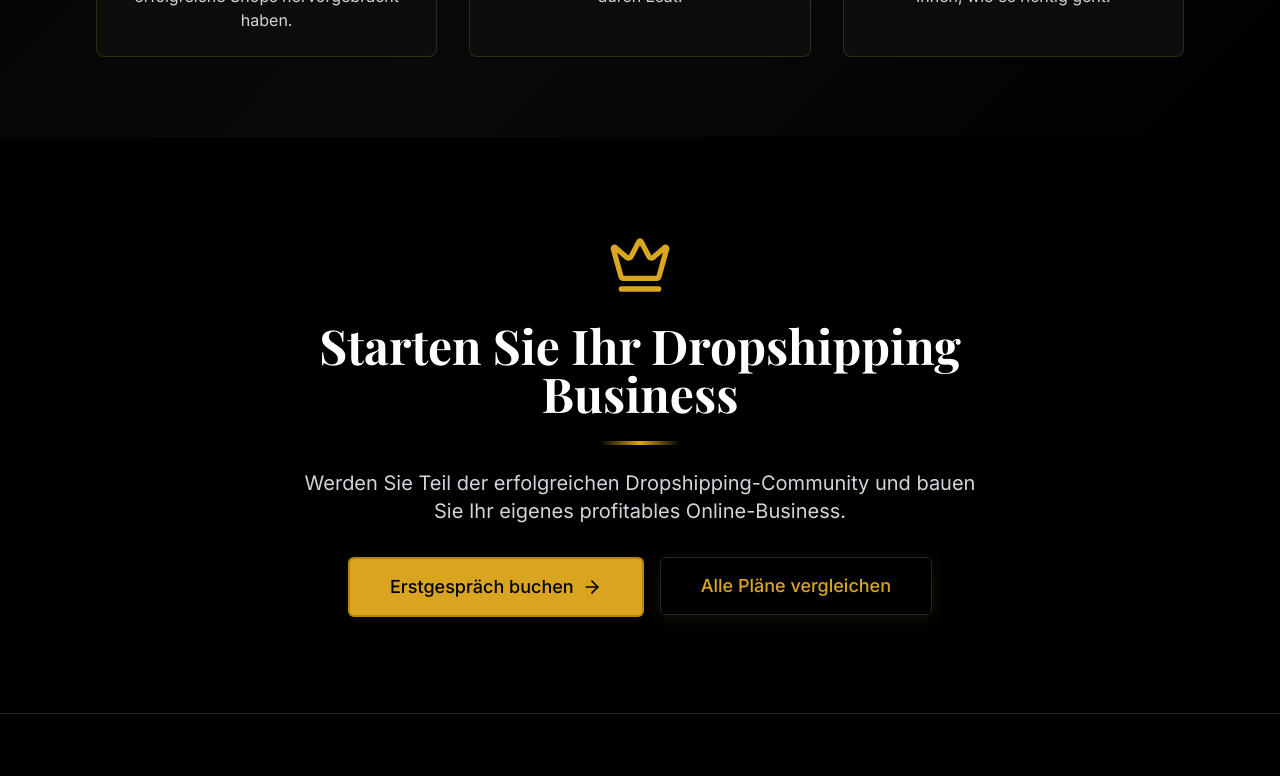
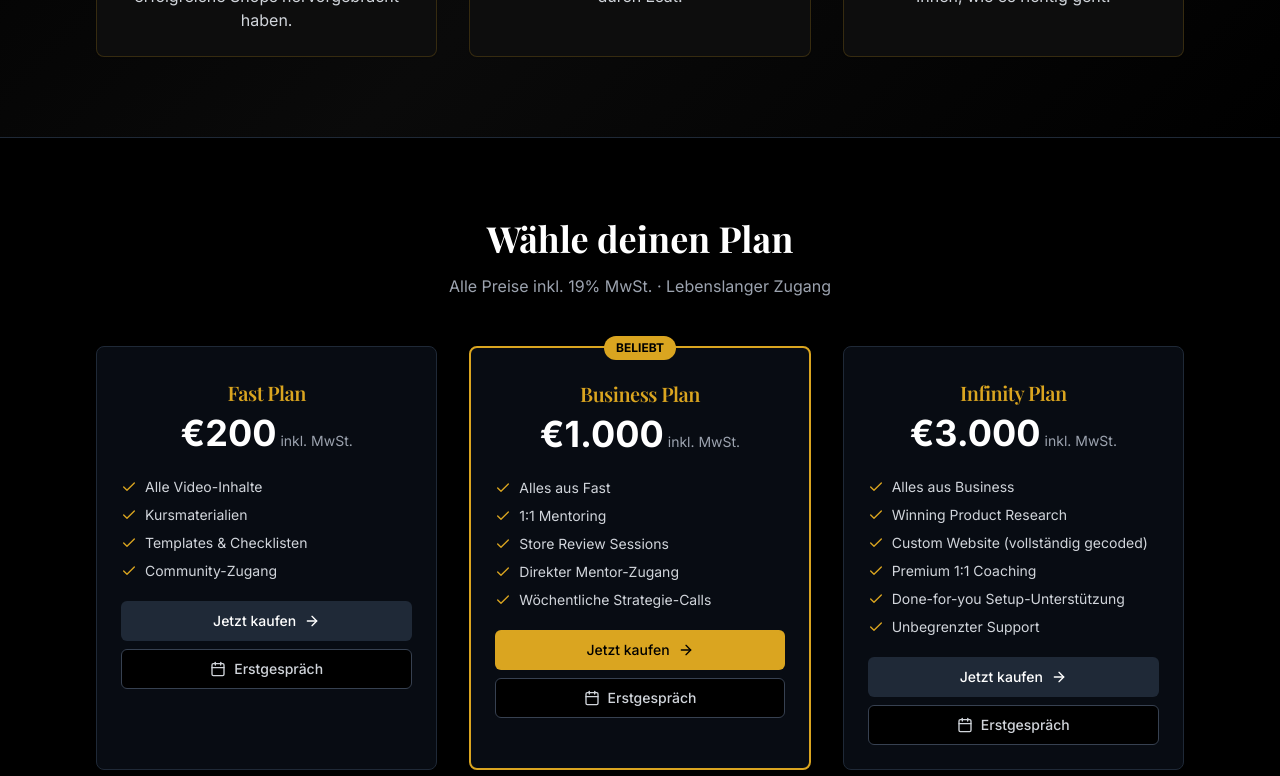
Before and after one commit to hypexcloud/university-ecom, a Next.js app: page /courses/dropshipping in a window 1280 px wide. Shown: the part 3860-4636 px from the top of the page. Built offline with nearby package versions, Linux system fonts and the light colour scheme; no server answers; a web font is replaced by a local one.

Commit message:
feat: add plan selection with buy + Erstgespräch CTAs to course detail pages (AI + Dropshipping)

```diff
--- a/src/app/(marketing)/courses/ai/page.tsx
+++ b/src/app/(marketing)/courses/ai/page.tsx
@@ -1,6 +1,6 @@
 import { Button } from '@/components/ui/button'
 import { Card, CardContent, CardDescription, CardHeader, CardTitle } from '@/components/ui/card'
-import { ArrowRight, BookOpen, CheckCircle2, Crown, Clock, Users, Star, Zap } from 'lucide-react'
+import { ArrowRight, BookOpen, CheckCircle2, Crown, Clock, Users, Star, Zap, Check, Calendar } from 'lucide-react'
 import Link from 'next/link'
 import { AI_COURSE_DATA } from '@/lib/courses-data'
 
@@ -255,29 +255,41 @@ export default function AICursePage() {
         </div>
       </section>
 
-      {/* CTA Section */}
-      <section className="px-6 py-24 section-prestige">
-        <div className="container mx-auto max-w-4xl text-center">
-          <Crown className="w-16 h-16 text-prestige-gold-500 mx-auto mb-6" />
-          <h2 className="text-4xl md:text-5xl font-display font-bold text-prestige-white mb-6">
-            Bereit für die AI-Revolution?
-          </h2>
-          <div className="accent-line-gold mx-auto mb-6"></div>
-          <p className="text-xl text-prestige-gray-300 mb-8 max-w-2xl mx-auto">
-            Starten Sie jetzt und transformieren Sie Ihr Business mit Künstlicher Intelligenz.
-          </p>
-          <div className="flex flex-col sm:flex-row gap-4 justify-center">
-            <Button asChild size="lg" className="btn-gold text-lg px-10 py-7">
-              <Link href="/contact">
-                Erstgespräch buchen
-                <ArrowRight className="ml-2 h-5 w-5" />
-              </Link>
-            </Button>
-            <Button asChild variant="outline" size="lg" className="btn-prestige text-lg px-10 py-7">
-              <Link href="/pricing">
-                Alle Pläne vergleichen
-              </Link>
-            </Button>
+      {/* Plan Selection */}
+      <section className="px-6 py-20 border-t border-prestige-gray-800">
+        <div className="container mx-auto max-w-6xl">
+          <div className="text-center mb-12">
+            <h2 className="text-3xl md:text-4xl font-display font-bold text-prestige-white mb-4">Wähle deinen Plan</h2>
+            <p className="text-prestige-gray-400">Alle Preise inkl. 19% MwSt. · Lebenslanger Zugang</p>
+          </div>
+          <div className="grid md:grid-cols-3 gap-8">
+            {AI_COURSE_DATA.plans.map((plan) => {
+              const isPopular = plan.name === 'business'
+              return (
+                <Card key={plan.id} className={`relative bg-prestige-gray-900/50 text-prestige-white ${isPopular ? 'border-2 border-prestige-gold-500' : 'border-prestige-gray-800'}`}>
+                  {isPopular && <div className="absolute -top-3 left-1/2 -translate-x-1/2 bg-prestige-gold-500 text-black text-xs font-bold px-3 py-1 rounded-full">BELIEBT</div>}
+                  <CardHeader className="text-center pt-8">
+                    <CardTitle className="text-xl text-prestige-gold-500">{plan.displayNameDE}</CardTitle>
+                    <div className="text-4xl font-bold text-prestige-white mt-3">€{plan.price.toLocaleString('de-DE')}<span className="text-sm font-normal text-prestige-gray-400"> inkl. MwSt.</span></div>
+                  </CardHeader>
+                  <CardContent className="space-y-5">
+                    <ul className="space-y-2">
+                      {plan.featuresDE.map((f, i) => (
+                        <li key={i} className="flex items-start gap-2 text-sm text-prestige-gray-300"><Check className="h-4 w-4 text-prestige-gold-500 mt-0.5 flex-shrink-0" />{f}</li>
+                      ))}
+                    </ul>
+                    <div className="space-y-2">
+                      <Button asChild className={`w-full ${isPopular ? 'bg-prestige-gold-500 text-black hover:bg-prestige-gold-400' : 'bg-prestige-gray-800 text-prestige-white hover:bg-prestige-gray-700'}`}>
+                        <Link href={`/checkout?course=ai&plan=${plan.name}`}>Jetzt kaufen <ArrowRight className="ml-2 h-4 w-4" /></Link>
+                      </Button>
+                      <Button asChild variant="outline" className="w-full border-prestige-gray-700 text-prestige-gray-300 hover:border-prestige-gold-500 hover:text-prestige-white">
+                        <Link href="/intake"><Calendar className="mr-2 h-4 w-4" /> Erstgespräch</Link>
+                      </Button>
+                    </div>
+                  </CardContent>
+                </Card>
+              )
+            })}
           </div>
         </div>
       </section>
--- a/src/app/(marketing)/courses/dropshipping/page.tsx
+++ b/src/app/(marketing)/courses/dropshipping/page.tsx
@@ -1,6 +1,6 @@
 import { Button } from '@/components/ui/button'
 import { Card, CardContent, CardDescription, CardHeader, CardTitle } from '@/components/ui/card'
-import { ArrowRight, TrendingUp, CheckCircle2, Crown, Clock, Users, Star, Shield, Euro } from 'lucide-react'
+import { ArrowRight, TrendingUp, CheckCircle2, Crown, Clock, Users, Star, Shield, Euro, Check, Calendar } from 'lucide-react'
 import Link from 'next/link'
 import { DROPSHIPPING_COURSE_DATA } from '@/lib/courses-data'
 
@@ -313,29 +313,41 @@ export default function DropshippingCoursePage() {
         </div>
       </section>
 
-      {/* CTA Section */}
-      <section className="px-6 py-24 bg-prestige-black">
-        <div className="container mx-auto max-w-4xl text-center">
-          <Crown className="w-16 h-16 text-prestige-gold-500 mx-auto mb-6" />
-          <h2 className="text-4xl md:text-5xl font-display font-bold text-prestige-white mb-6">
-            Starten Sie Ihr Dropshipping Business
-          </h2>
-          <div className="accent-line-gold mx-auto mb-6"></div>
-          <p className="text-xl text-prestige-gray-300 mb-8 max-w-2xl mx-auto">
-            Werden Sie Teil der erfolgreichen Dropshipping-Community und bauen Sie Ihr eigenes profitables Online-Business.
-          </p>
-          <div className="flex flex-col sm:flex-row gap-4 justify-center">
-            <Button asChild size="lg" className="btn-gold text-lg px-10 py-7">
-              <Link href="/contact">
-                Erstgespräch buchen
-                <ArrowRight className="ml-2 h-5 w-5" />
-              </Link>
-            </Button>
-            <Button asChild variant="outline" size="lg" className="btn-prestige text-lg px-10 py-7">
-              <Link href="/pricing">
-                Alle Pläne vergleichen
-              </Link>
-            </Button>
+      {/* Plan Selection */}
+      <section className="px-6 py-20 border-t border-prestige-gray-800">
+        <div className="container mx-auto max-w-6xl">
+          <div className="text-center mb-12">
+            <h2 className="text-3xl md:text-4xl font-display font-bold text-prestige-white mb-4">Wähle deinen Plan</h2>
+            <p className="text-prestige-gray-400">Alle Preise inkl. 19% MwSt. · Lebenslanger Zugang</p>
+          </div>
+          <div className="grid md:grid-cols-3 gap-8">
+            {DROPSHIPPING_COURSE_DATA.plans.map((plan) => {
+              const isPopular = plan.name === 'business'
+              return (
+                <Card key={plan.id} className={`relative bg-prestige-gray-900/50 text-prestige-white ${isPopular ? 'border-2 border-prestige-gold-500' : 'border-prestige-gray-800'}`}>
+                  {isPopular && <div className="absolute -top-3 left-1/2 -translate-x-1/2 bg-prestige-gold-500 text-black text-xs font-bold px-3 py-1 rounded-full">BELIEBT</div>}
+                  <CardHeader className="text-center pt-8">
+                    <CardTitle className="text-xl text-prestige-gold-500">{plan.displayNameDE}</CardTitle>
+                    <div className="text-4xl font-bold text-prestige-white mt-3">€{plan.price.toLocaleString('de-DE')}<span className="text-sm font-normal text-prestige-gray-400"> inkl. MwSt.</span></div>
+                  </CardHeader>
+                  <CardContent className="space-y-5">
+                    <ul className="space-y-2">
+                      {plan.featuresDE.map((f, i) => (
+                        <li key={i} className="flex items-start gap-2 text-sm text-prestige-gray-300"><Check className="h-4 w-4 text-prestige-gold-500 mt-0.5 flex-shrink-0" />{f}</li>
+                      ))}
+                    </ul>
+                    <div className="space-y-2">
+                      <Button asChild className={`w-full ${isPopular ? 'bg-prestige-gold-500 text-black hover:bg-prestige-gold-400' : 'bg-prestige-gray-800 text-prestige-white hover:bg-prestige-gray-700'}`}>
+                        <Link href={`/checkout?course=dropshipping&plan=${plan.name}`}>Jetzt kaufen <ArrowRight className="ml-2 h-4 w-4" /></Link>
+                      </Button>
+                      <Button asChild variant="outline" className="w-full border-prestige-gray-700 text-prestige-gray-300 hover:border-prestige-gold-500 hover:text-prestige-white">
+                        <Link href="/intake"><Calendar className="mr-2 h-4 w-4" /> Erstgespräch</Link>
+                      </Button>
+                    </div>
+                  </CardContent>
+                </Card>
+              )
+            })}
           </div>
         </div>
       </section>
```
